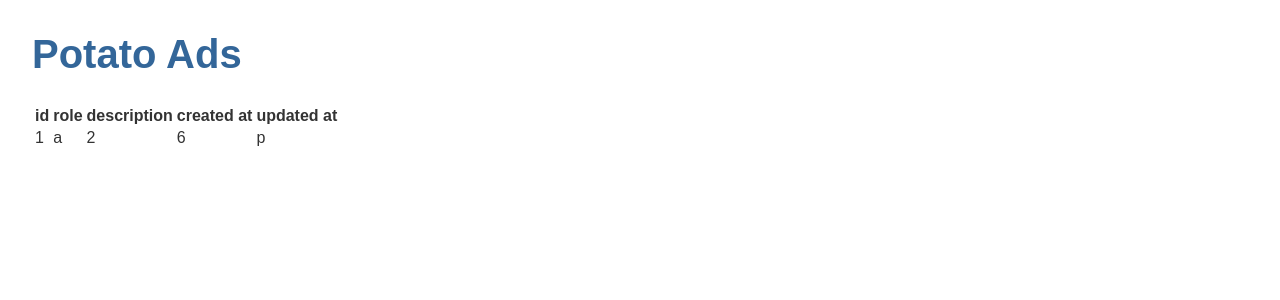
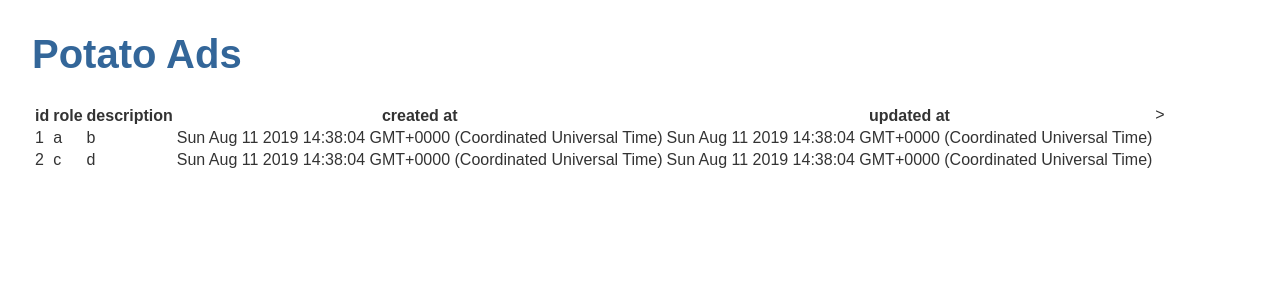
Before and after one commit to aviillouz/potato-ads, an Angular app in the folder client/ads-site/: page / in a window 1280 px wide. Shown: the top 300 px of the page. Built offline with nearby package versions, Linux system fonts and the light colour scheme.

Commit message:
show ads from script

```diff
--- a/client/ads-site/src/app/ads/ads.component.html
+++ b/client/ads-site/src/app/ads/ads.component.html
@@ -5,16 +5,16 @@
             <th>role</th>
             <th>description</th>
             <th>created at</th>
-            <th>updated at</th>
+            <th>updated at</th>>
         </tr>
     </thead>
     <tbody>
-        <tr>
-            <td>1</td>
-            <td>a</td>
-            <td>2</td>
-            <td>6</td>
-            <td>p</td>
+        <tr *ngFor="let ad of ads">
+            <td>{{ad.id}}</td>
+            <td>{{ad.role}}</td>
+            <td>{{ad.description}}</td>
+            <td>{{ad.createdAt}}</td>
+            <td>{{ad.updatedAt}}</td>
         </tr>
     </tbody>
 </table>
```
